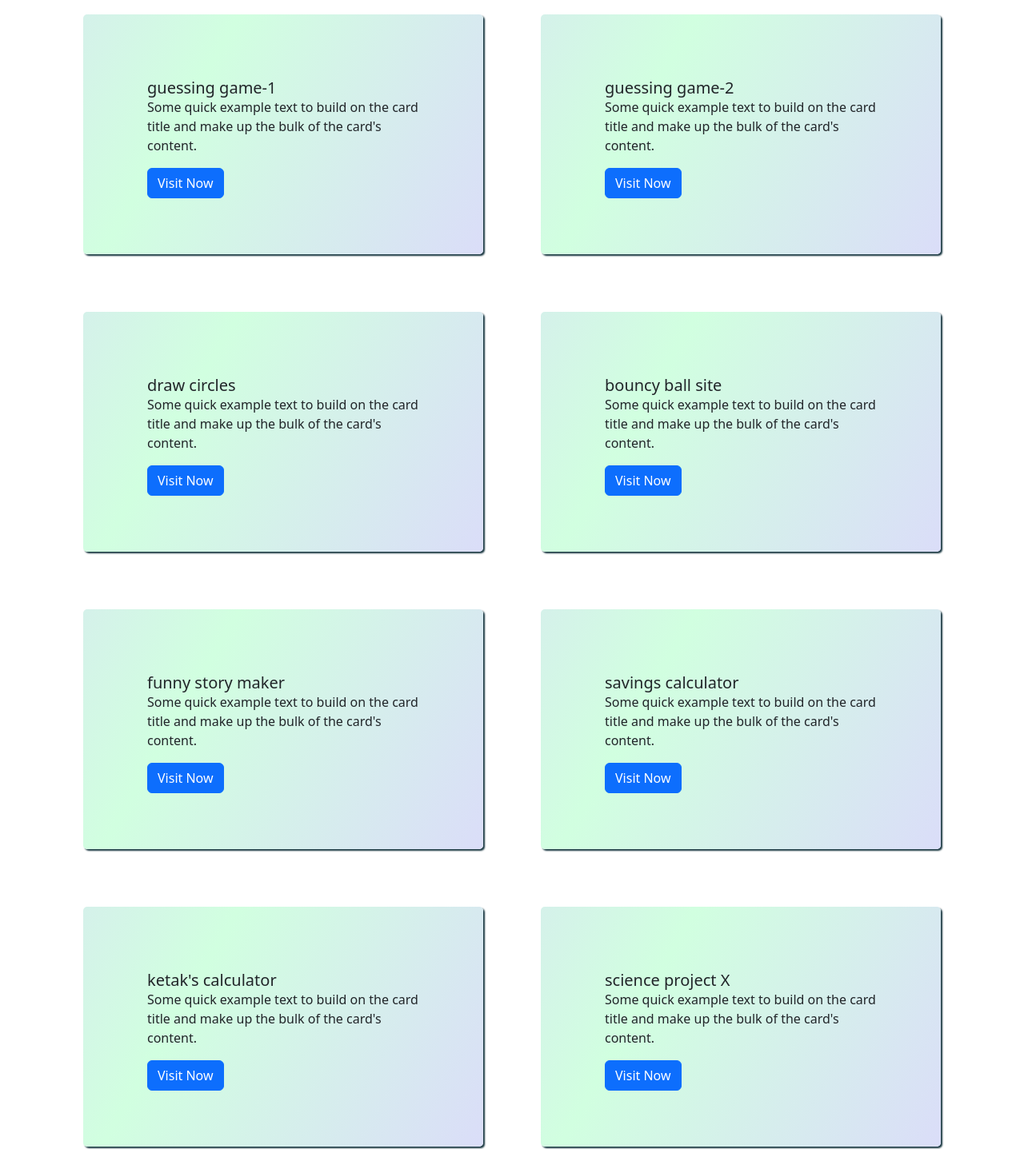
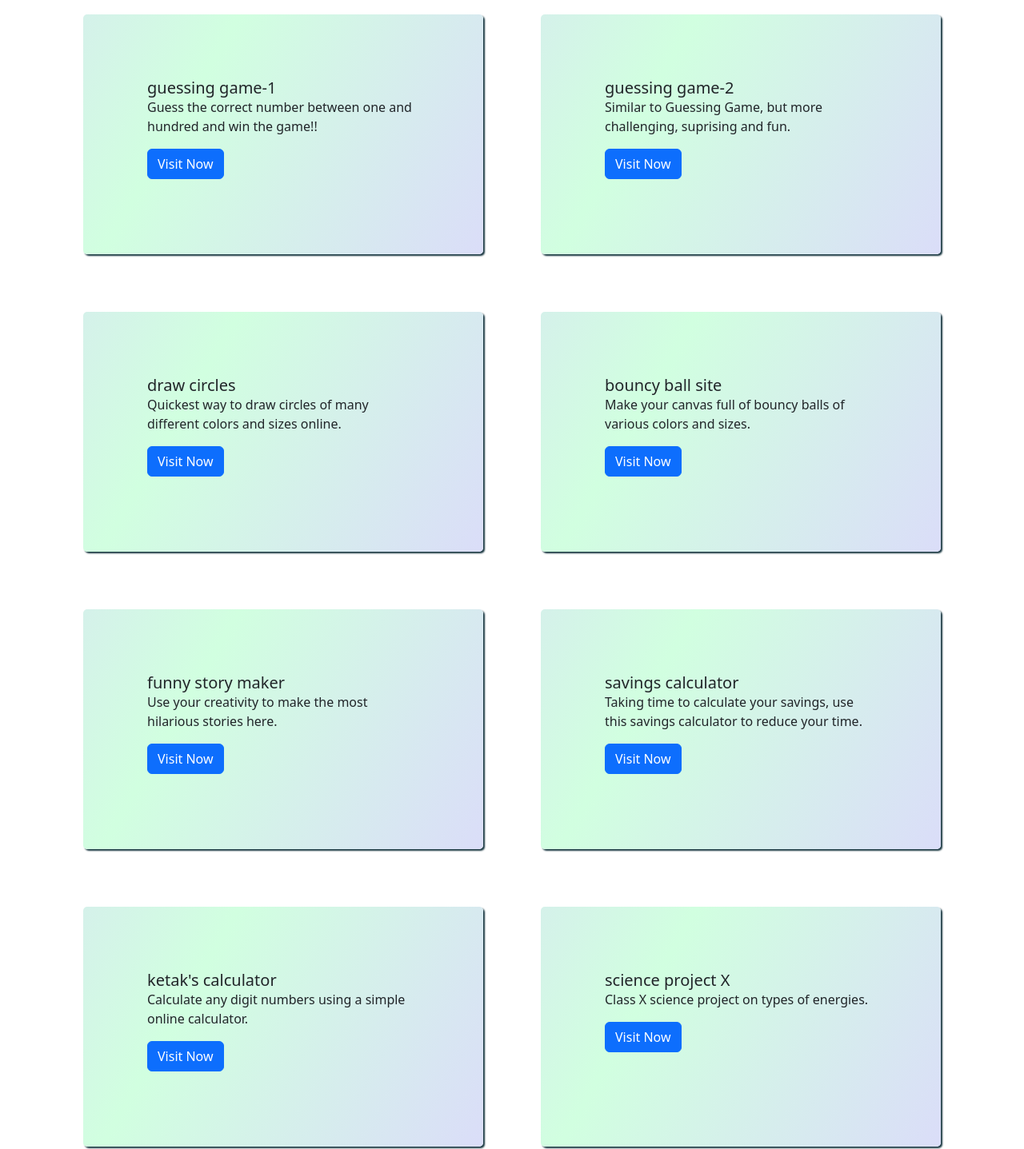
Before and after one commit to Ketak-Nair/ketakpersonalsite, a plain HTML site: page index.html in a window 1280 px wide. Shown: the part 500-1937 px from the top of the page at 80% size. Drawn offline with nearby package versions, Linux system fonts and the light colour scheme; a web font is replaced by a local one.

Commit message:
Update index.html
content of websites

```diff
--- a/index.html
+++ b/index.html
@@ -59,42 +59,42 @@
     <div class="grid-container">
         <div class="item">
           <h5 class="card-title">guessing game-1</h5>
-          <p class="card-text">Some quick example text to build on the card title and make up the bulk of the card's content.</p>
+          <p class="card-text">Guess the correct number between one and hundred and win the game!!</p>
       <a href="guessing game.html" class="btn btn-primary">Visit Now</a>
         </div>
         <div class="item">
           <h5 class="card-title">guessing game-2</h5>
-          <p class="card-text">Some quick example text to build on the card title and make up the bulk of the card's content.</p>
+          <p class="card-text">Similar to Guessing Game, but more challenging, suprising and fun.</p>
       <a href="guessing game 2.html" class="btn btn-primary">Visit Now</a>
         </div>
         <div class="item">
           <h5 class="card-title">draw circles</h5>
-          <p class="card-text">Some quick example text to build on the card title and make up the bulk of the card's content.</p>
+          <p class="card-text">Quickest way to draw circles of many different colors and sizes online.</p>
       <a href="draw.html" class="btn btn-primary">Visit Now</a>
         </div>
         <div class="item">
           <h5 class="card-title">bouncy ball site</h5>
-          <p class="card-text">Some quick example text to build on the card title and make up the bulk of the card's content.</p>
+          <p class="card-text">Make your canvas full of bouncy balls of various colors and sizes.</p>
       <a href="bouncy balls.html" class="btn btn-primary">Visit Now</a>
         </div>
         <div class="item">
           <h5 class="card-title">funny story maker</h5>
-          <p class="card-text">Some quick example text to build on the card title and make up the bulk of the card's content.</p>
+          <p class="card-text">Use your creativity to make the most hilarious stories here.</p>
       <a href="funny story maker.html" class="btn btn-primary">Visit Now</a>
         </div>
         <div class="item">
           <h5 class="card-title">savings calculator</h5>
-          <p class="card-text">Some quick example text to build on the card title and make up the bulk of the card's content.</p>
+          <p class="card-text">Taking time to calculate your savings, use this savings calculator to reduce your time.</p>
       <a href="calculator.html" class="btn btn-primary">Visit Now</a>
         </div>
         <div class="item">
           <h5 class="card-title">ketak's calculator</h5>
-          <p class="card-text">Some quick example text to build on the card title and make up the bulk of the card's content.</p>
+          <p class="card-text">Calculate any digit numbers using a simple online calculator.</p>
       <a href="Ketak's calculator.html" class="btn btn-primary">Visit Now</a>
         </div>
         <div class="item">
           <h5 class="card-title">science project X</h5>
-          <p class="card-text">Some quick example text to build on the card title and make up the bulk of the card's content.</p>
+          <p class="card-text">Class X science project on types of energies.</p>
       <a href="science project.html" class="btn btn-primary">Visit Now</a>
         </div>
     </div>
```
